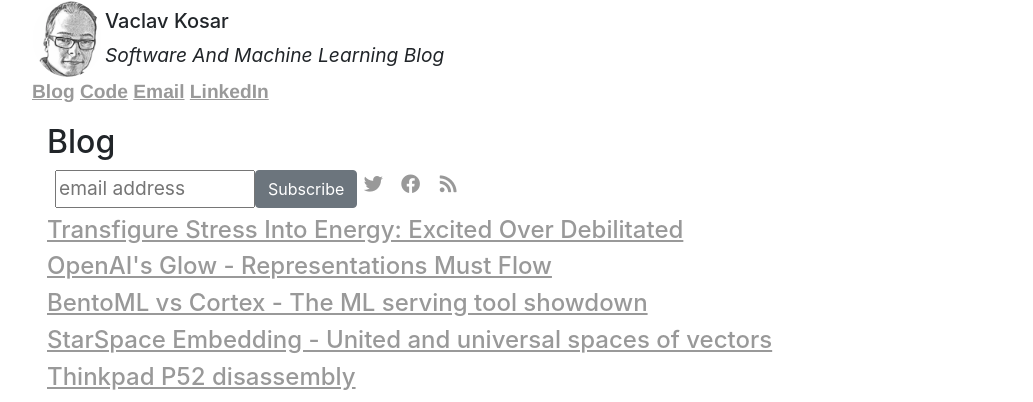
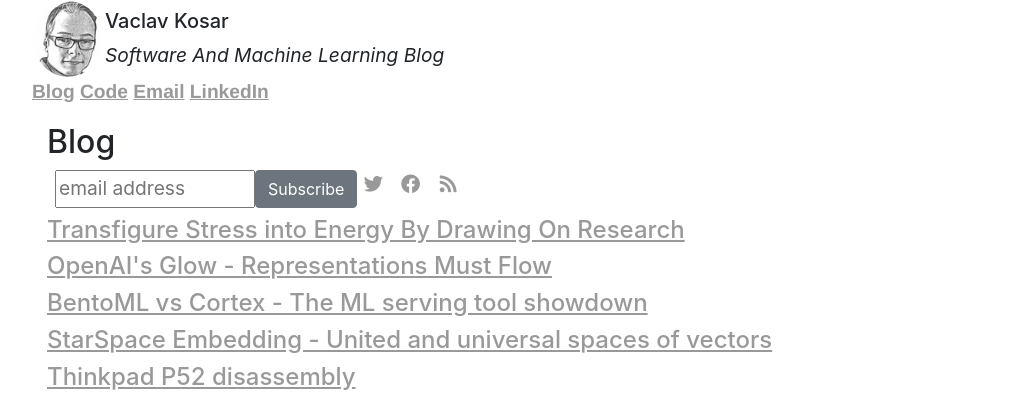
Before and after one commit to vackosar/vackosar.github.io, a Jekyll site: the page built from index.md, in a window 1280 px wide. Shown: the top 402 px of the page, without its empty margins (96-1129 px from the left). Built offline with Jekyll 4.4.1, drawn with Linux system fonts in a browser that asks for light colours; nearby versions of some CDN libraries; library files that are not in the unit come from our copies.

Commit message:
trasfigure stress into energy

```diff
--- a/_posts/2020-07-05-Transfigure-Stress-Into-Energy.md
+++ b/_posts/2020-07-05-Transfigure-Stress-Into-Energy.md
@@ -1,9 +1,9 @@
 ---
 layout: post
-title: "Transfigure Stress Into Energy: Excited Over Debilitated"
+title: "Transfigure Stress into Energy By Drawing On Research"
 date: 2020-06-19
 categories: productivity
-description: After reading this research-backed post, your pounding heart and blush will announce a flashing opportunity instead of an impending fight or flight.
+description: After applying research cited in this post, your pounding heart and blush will announce a flashing opportunity instead of an impending fight or flight.
 image: https://raw.githubusercontent.com/vackosar/vackosar.github.io/master/images/transfigurate-stress-to-energy-2.jpeg
 permalink: /:categories/:title
 ---
```
